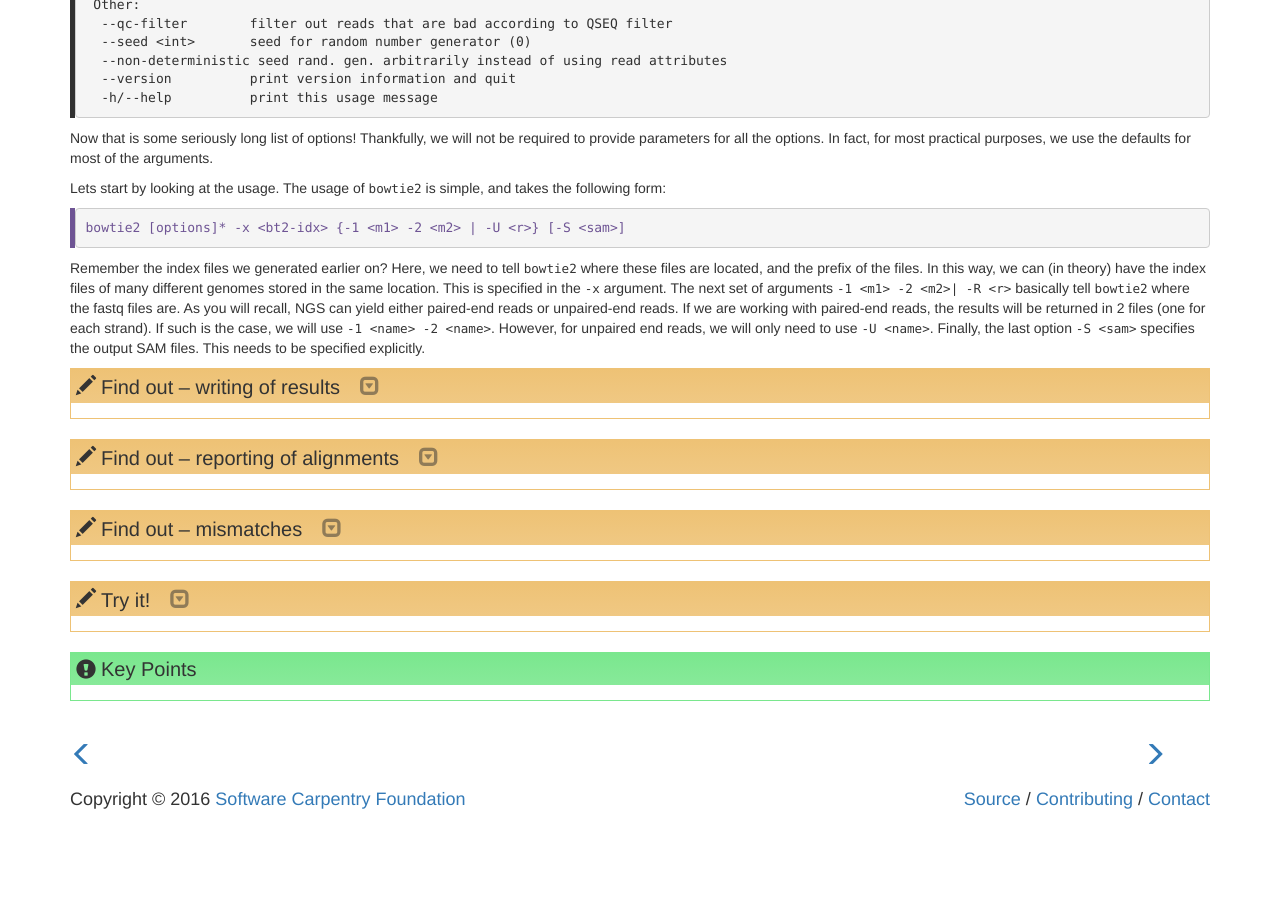
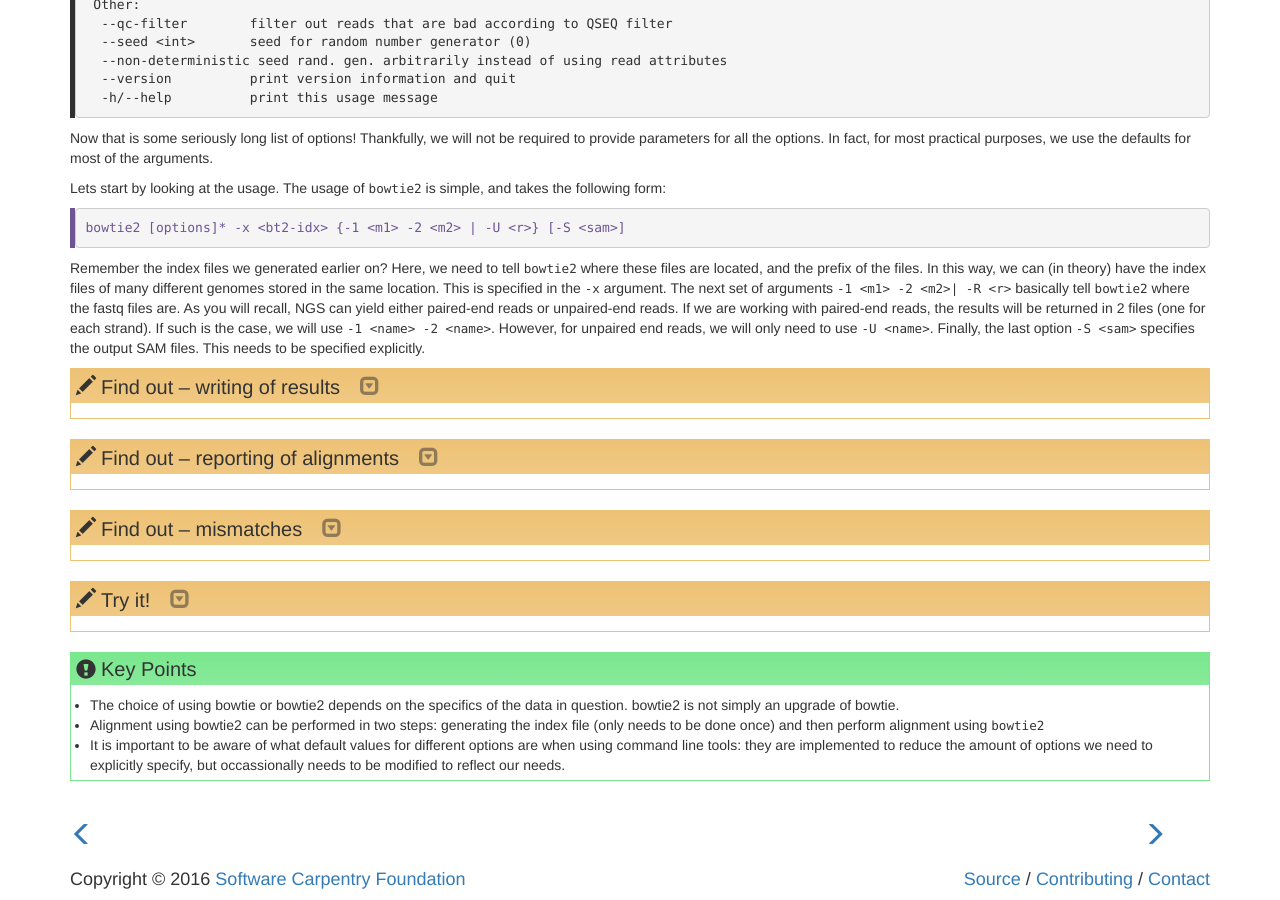
Before and after one commit to GTK-lab/introNGS, a Jekyll site: the page built from _episodes/02-bowtie.md, in a window 1280 px wide and 900 px high, scrolled down 4314 px. Built offline with Jekyll 4.4.1, drawn with Linux system fonts in a browser that asks for light colours; before the commit the page ends 5134 px from its top, so only the background shows below that.

Commit message:
finish bowtie2 section

```diff
--- a/_episodes/02-bowtie.md
+++ b/_episodes/02-bowtie.md
@@ -9,7 +9,9 @@ objectives:
 - "Be able to align raw reads, starting from a raw fastq file."
 - "Understand the range of options available in bowtie2 for alignment."
 keypoints:
-
+- "The choice of using bowtie or bowtie2 depends on the specifics of the data in question. bowtie2 is not simply an upgrade of bowtie."
+- "Alignment using bowtie2 can be performed in two steps: generating the index file (only needs to be done once) and then perform alignment using `bowtie2`"
+- "It is important to be aware of what default values for different options are when using command line tools: they are implemented to reduce the amount of options we need to explicitly specify, but occassionally needs to be modified to reflect our needs."
 ---
 
 # Read alignment using *Bowtie2*
```
